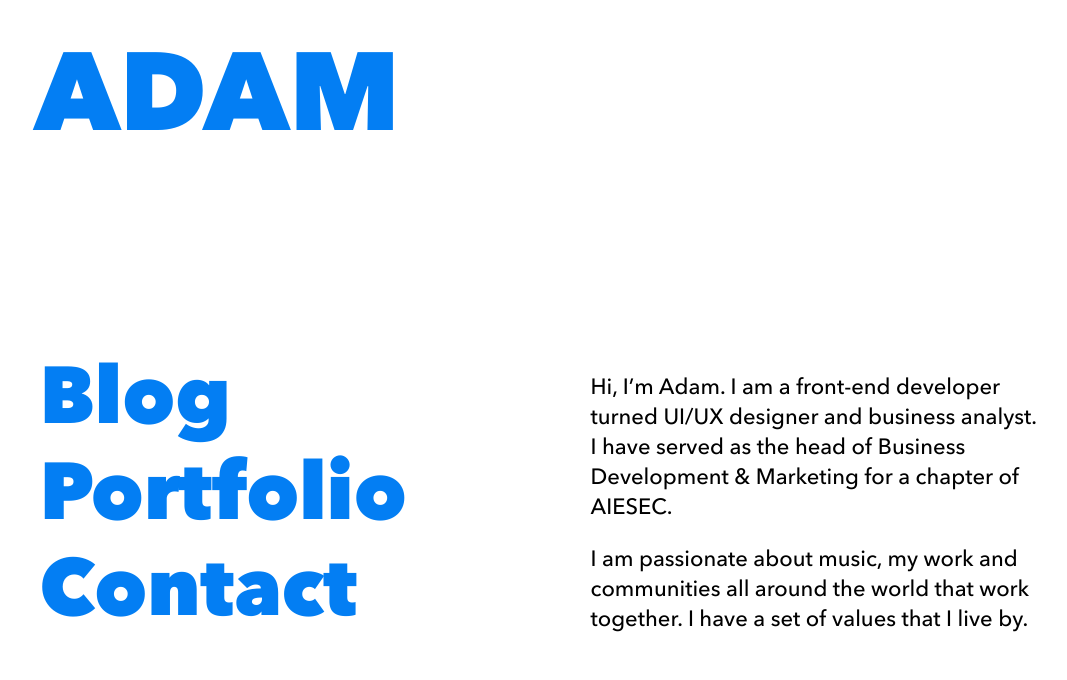
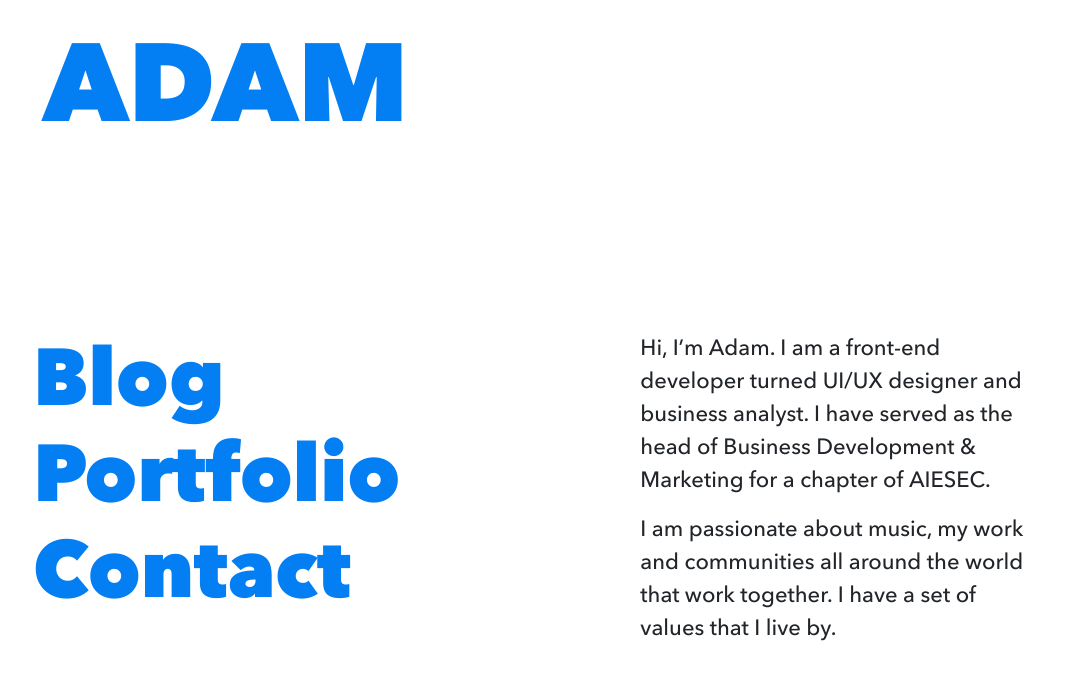
Before and after one commit to adamfredie/adamfredie.github.io, a Jekyll site: the page index.html, which Jekyll copies as it is, in a window 1280 px wide. Shown: the top 680 px of the page, without its empty margins (100-1167 px from the left). Built offline with Jekyll 4.4.1, drawn with Linux system fonts in a browser that asks for light colours.

Commit message:
responsive font

```diff
--- a/index.html
+++ b/index.html
@@ -9,6 +9,7 @@
     <meta name="description" content="adam portfolio blog contact design communities aiesec" />
     <meta name="keywords"  content="adam portfolio blog design ui/ux aiesec communities" />
 	<meta name="Resource-type" content="Document" />
+	<link rel="stylesheet" href="https://stackpath.bootstrapcdn.com/bootstrap/4.1.0/css/bootstrap.min.css" integrity="sha384-9gVQ4dYFwwWSjIDZnLEWnxCjeSWFphJiwGPXr1jddIhOegiu1FwO5qRGvFXOdJZ4" crossorigin="anonymous">
 	<title>Adam | Communities & Design</title>
 	<style>
 
```
